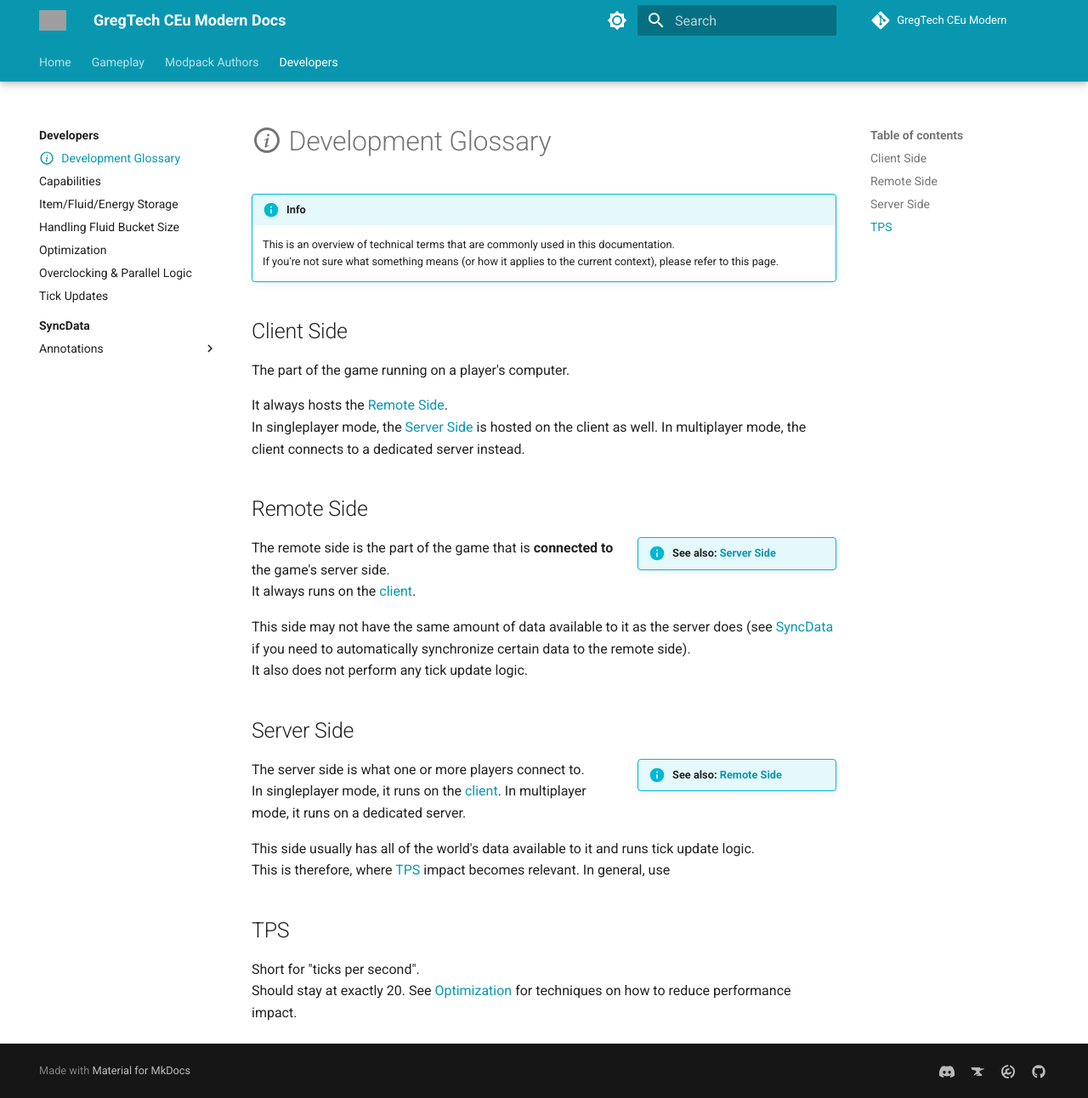
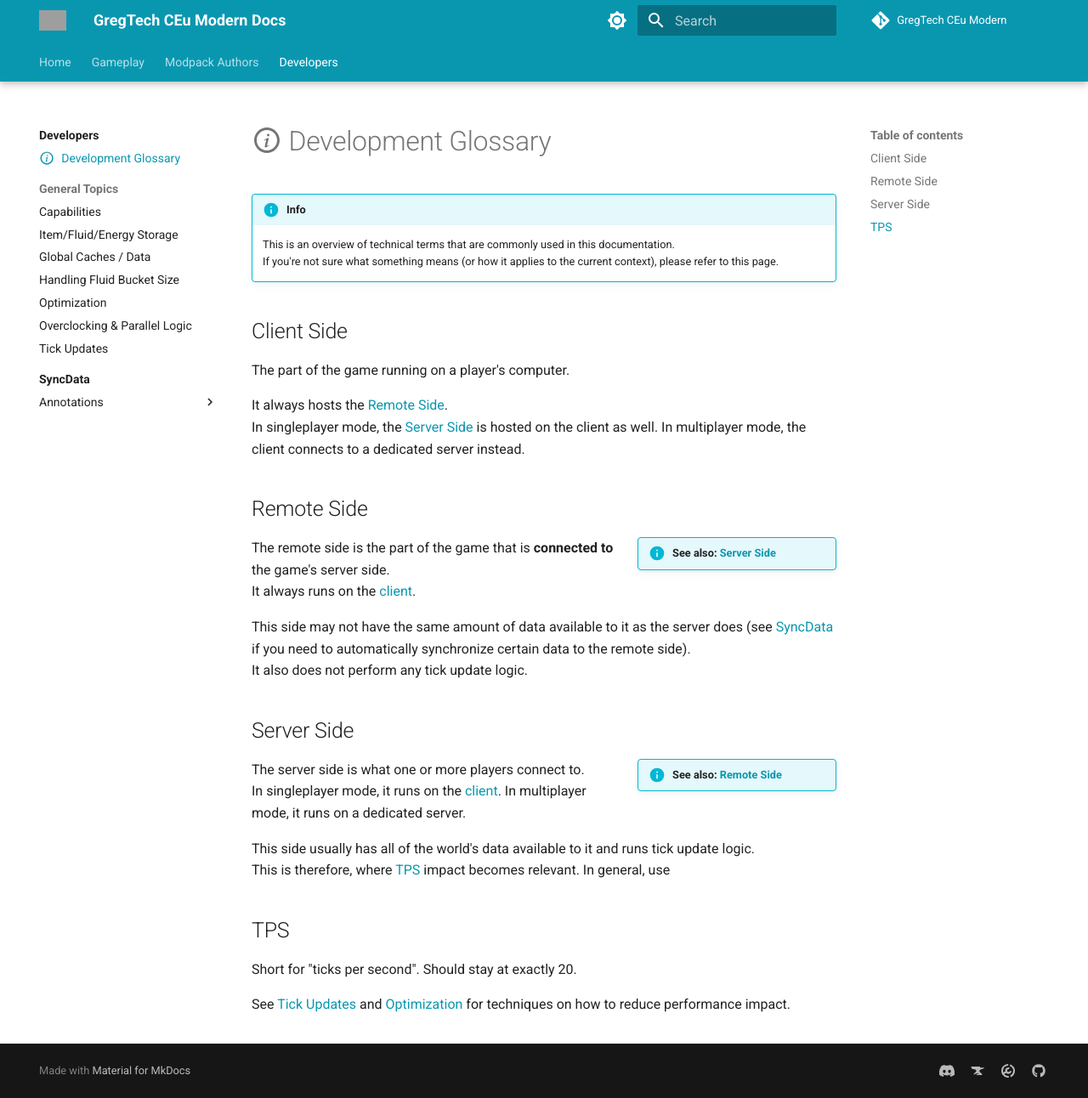
Before and after one commit to GregTechCEu/gtceu-modern-docs, an MkDocs documentation site: the page built from docs/Development/_Glossary.md, in a window 1280 px wide and 1292 px high. Shown: the whole window at 85% size. Built offline with MkDocs 1.6.1 and Material for MkDocs 9.7.7, drawn with Linux system fonts in a browser that asks for light colours; comment, search, counter and statistics services are not loaded; grey boxes are pictures that could not be loaded.

Commit message:
move general dev topics to separate directory

```diff
--- a/docs/Development/_Glossary.md
+++ b/docs/Development/_Glossary.md
@@ -56,5 +56,7 @@
 
 ## TPS
 
-Short for "ticks per second".
-Should stay at exactly 20. See [Optimization](Optimization.md) for techniques on how to reduce performance impact.
+Short for "ticks per second". Should stay at exactly 20.
+
+See [Tick Updates](General-Topics/Tick%20Updates.md) and [Optimization](General-Topics/Optimization.md) for techniques
+on how to reduce performance impact.
```
Also changed, not shown: docs/Development/General-Topics/Global Data.md (added, +12 -0 lines), docs/Development/.pages, docs/Development/General-Topics/Capabilities.md (renamed from docs/Development/Capabilities.md), docs/Development/General-Topics/Energy-Fluid-Item Storage.md (renamed from docs/Development/Energy-Fluid-Item Storage.md), docs/Development/General-Topics/Handling Fluid Bucket Size.md (renamed from docs/Development/Handling Fluid Bucket Size.md), docs/Development/General-Topics/Optimization.md (renamed from docs/Development/Optimization.md), docs/Development/General-Topics/Overclocking and Parallel Logic.md (renamed from docs/Development/Overclocking and Parallel Logic.md), docs/Development/General-Topics/Tick Updates.md (renamed from docs/Development/Tick Updates.md).
